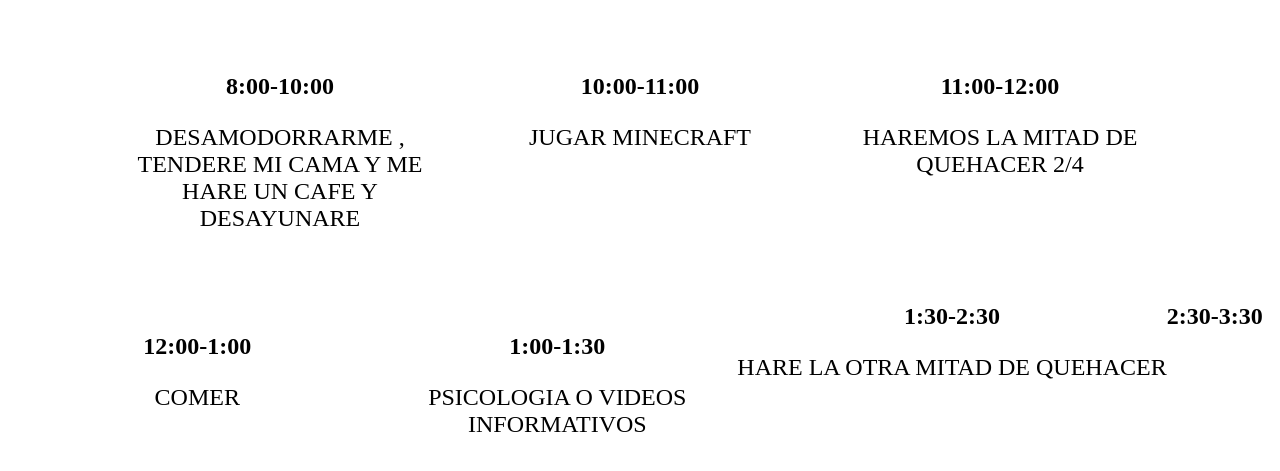
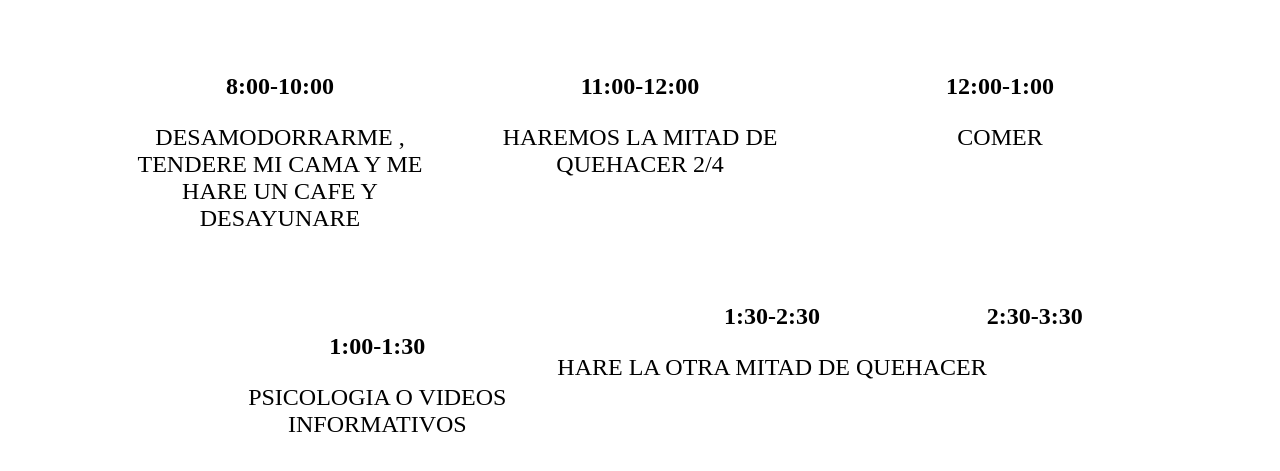
Before and after one commit to JosaD0/Rutina, a plain HTML site: page index.html in a window 1280 px wide. Shown: the part 87-558 px from the top of the page. Drawn offline with Linux system fonts and the light colour scheme.

Commit message:
Esta Es Mi Rutina

```diff
--- a/index.html
+++ b/index.html
@@ -20,11 +20,7 @@
 	</div>
 
 
-    <div class="estudio">
-		<h3>10:00-11:00</h3>
 
-		<p>JUGAR MINECRAFT</p>
-    </div>
 
     <div class="estudio">
 		<h3>11:00-12:00</h3>
```
